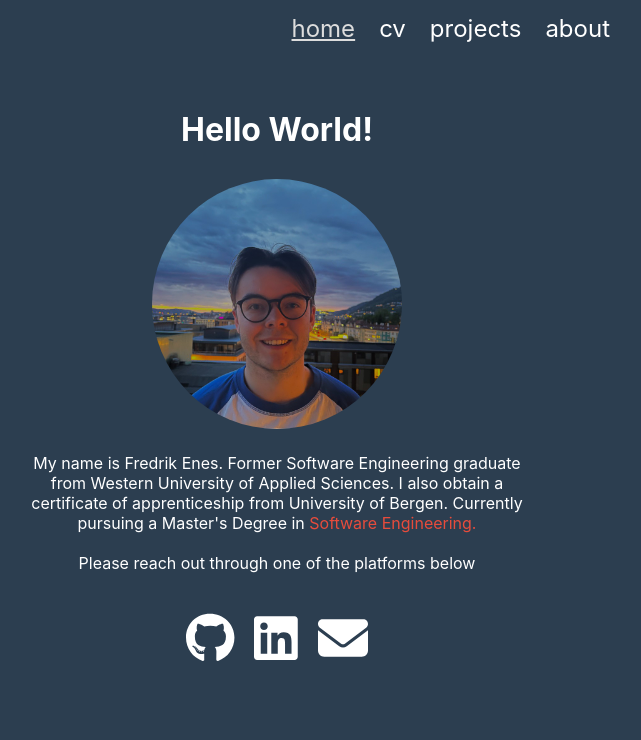
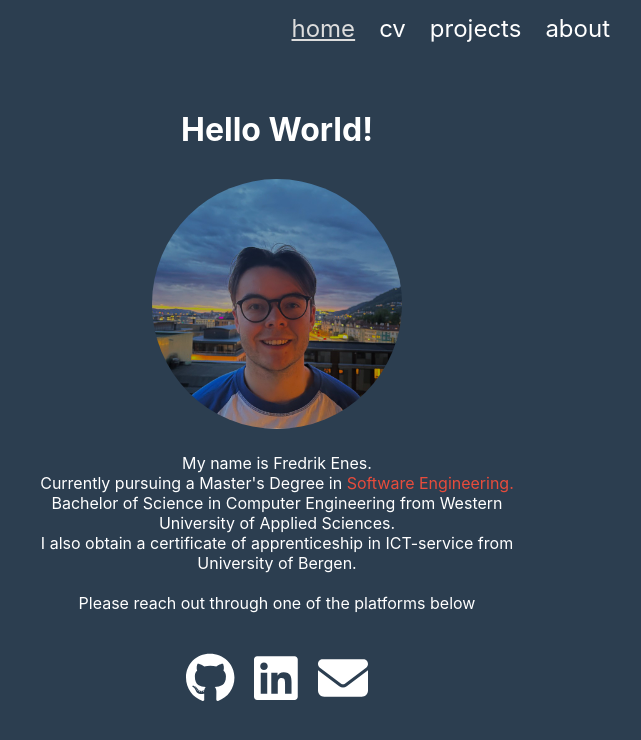
Before and after one commit to FredrikEnes/nginxweb, a React (Create React App) app: page / in a window 1280 px wide. Shown: the top 740 px of the page, without its empty margins (363-1004 px from the left). Built offline with nearby package versions, Linux system fonts and the light colour scheme.

Commit message:
refactoring of website content

```diff
--- a/src/components/pages/Forside.js
+++ b/src/components/pages/Forside.js
@@ -12,15 +12,20 @@ export default function Forside() {
           <br />
           <br />
           <p>
-            My name is Fredrik Enes. Former Software Engineering graduate from Western University of Applied Sciences. I also obtain a certificate of apprenticeship from University of Bergen.
+            My name is Fredrik Enes.
+            <br></br>
             Currently pursuing a Master's Degree in {" "}
             <a
               href="https://www.uib.no/studier/MAMN-PROG"
               target="_blank"
               rel="noreferrer"
             >
-              Software Engineering.
+               Software Engineering.
             </a>
+            <br></br>
+             Bachelor of Science in Computer Engineering from Western University of Applied Sciences.
+             <br></br>
+             I also obtain a certificate of apprenticeship in ICT-service from University of Bergen.
           </p>
 
           <p> Please reach out through one of the platforms below </p>
```
